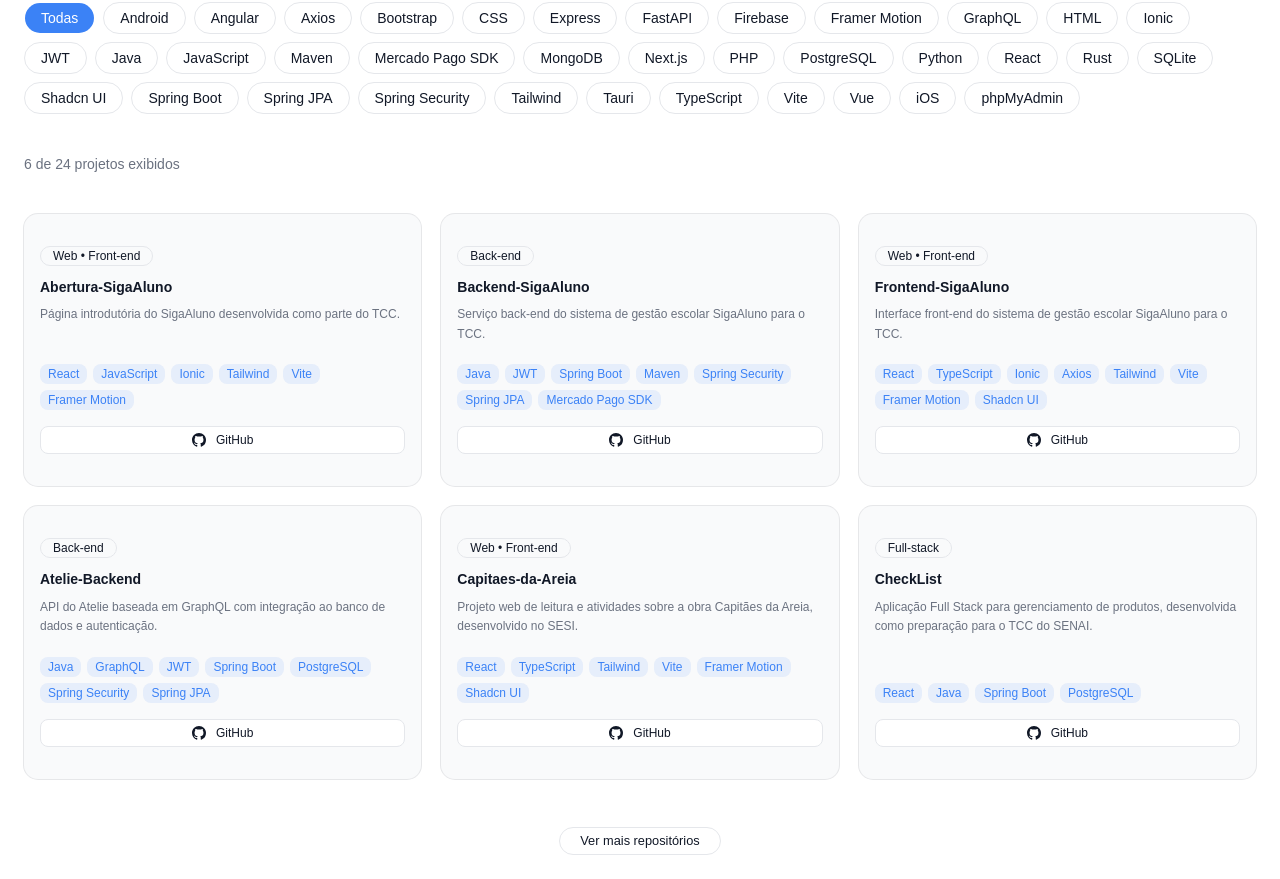
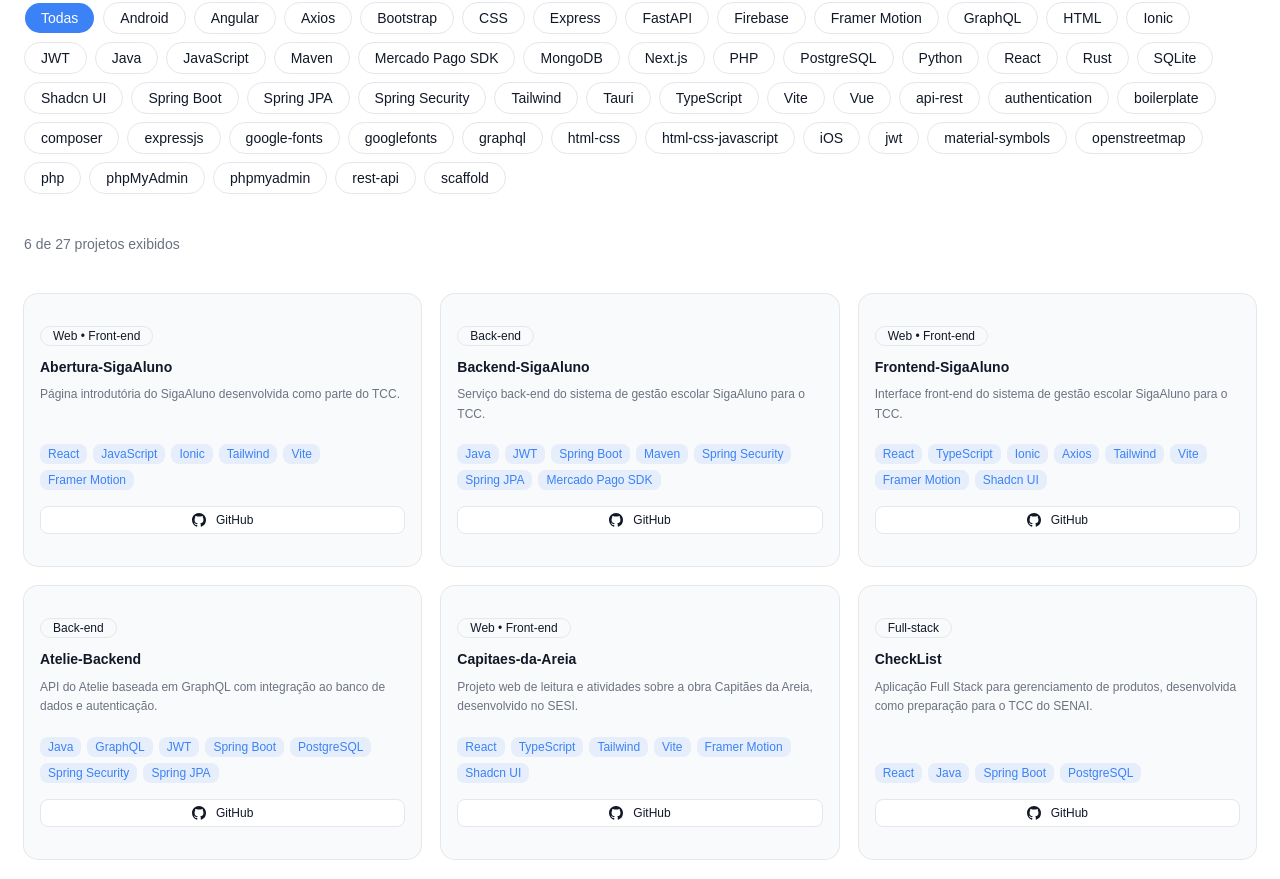
Before and after one commit to joaopedro08-dev/Portfolio, a React (Vite) app: page / in a window 1280 px wide. Shown: the part 1480-2359 px from the top of the page. Built offline with nearby package versions, Linux system fonts and the light colour scheme.

Commit message:
Update projects.ts

```diff
--- a/src/assets/ts/projects.ts
+++ b/src/assets/ts/projects.ts
@@ -176,4 +176,26 @@
         techs: ["Vue", "Ionic", "Firebase", "Bootstrap", "Android", "iOS"],
         github: "https://github.com/joaopedro08-dev/Taskly",
     },
+        {
+            title: "ProductStack",
+                description: "Sistema de gerenciamento de produtos com interface moderna e API feita em PHP.",
+                type: ["Web", "Front-end", "Back-end"],
+                techs: ["php", "composer", "phpmyadmin", "api-rest", "html-css-javascript", "googlefonts"],
+                github: "https://github.com/joaopedro08-dev/ProductStack",
+                title: "ProductStack",
+        },
+        {
+                title: "Projeto Integrador Transportes",
+                description: "Projeto integrador realizado na faculdade Unifio no 1º semestre de 2026.",
+            type: ["Web"],
+            techs: ["openstreetmap", "google-fonts", "html-css", "material-symbols"],
+            github: "https://github.com/joaopedro08-dev/Projeto-Integrador-Transportes",
+        },
+        {
+                title: "StackForge",
+                description: "Gerador de backend inspirado no Spring Boot para Node.js e TypeScript. Crie APIs prontas para produção com arquitetura, banco de dados, recursos e ferramentas personalizáveis.",
+            type: ["Back-end"],
+            techs: ["graphql", "boilerplate", "jwt", "authentication", "rest-api", "scaffold", "expressjs"],
+            github: "https://github.com/joaopedro08-dev/StackForge",
+        },
 ];
```
